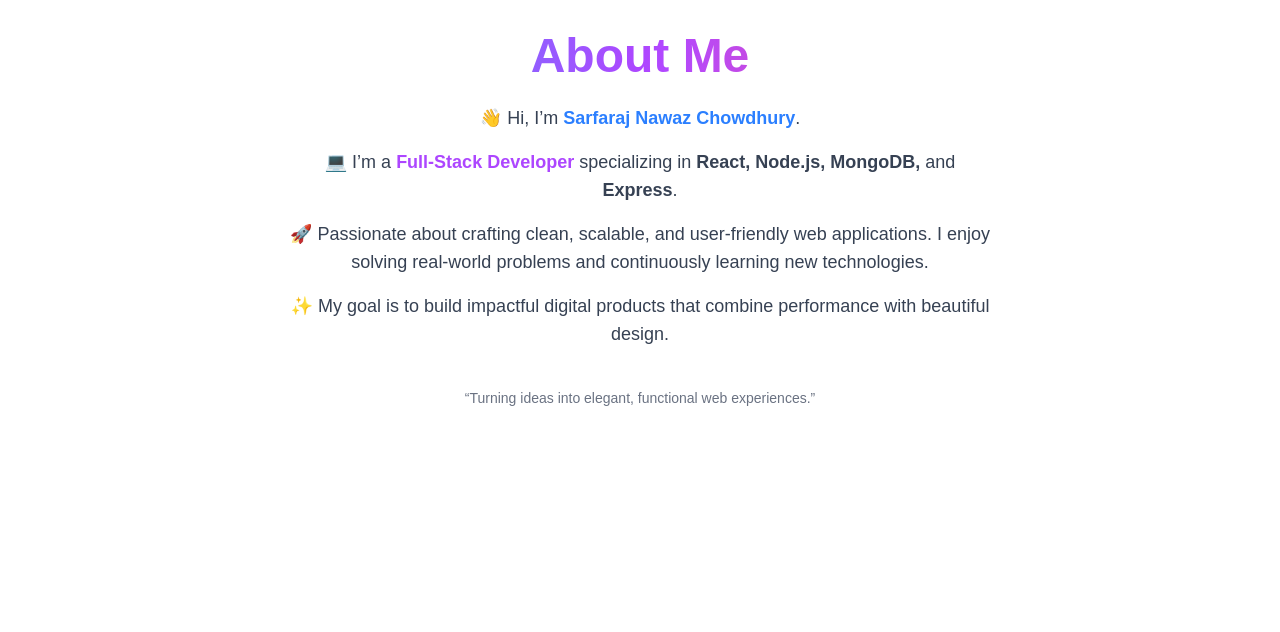
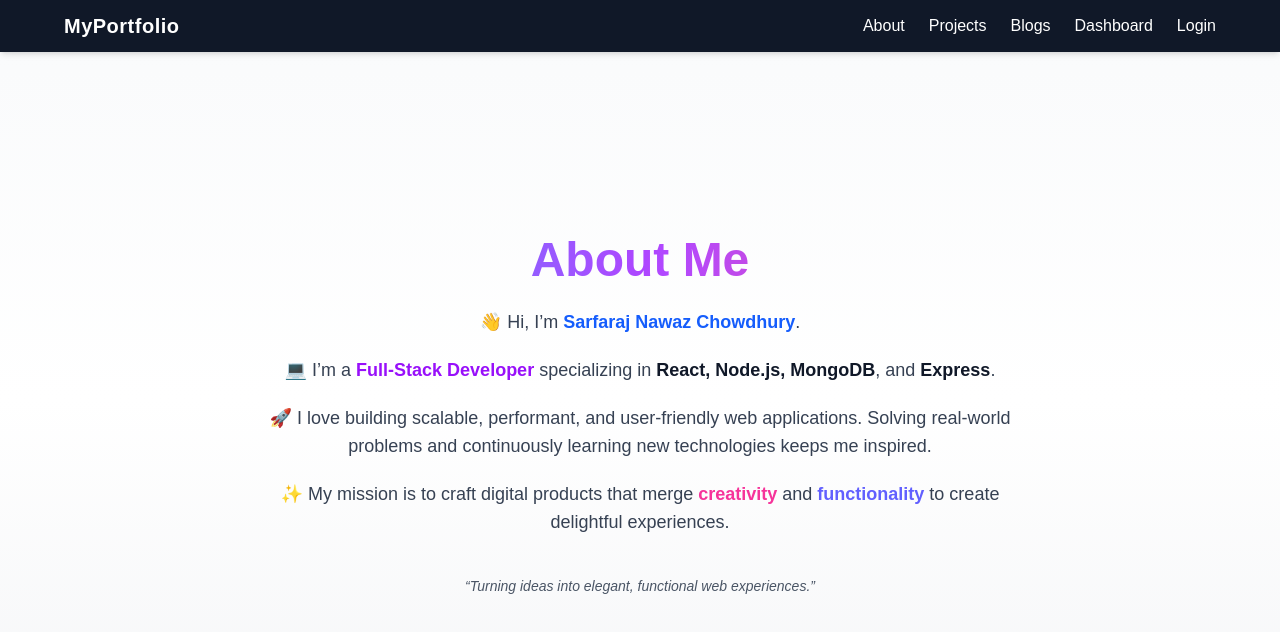
Before and after one commit to Sarfaraj525/portfolio-frontend, a Next.js app: page /about in a window 1280 px wide. Shown: the top 632 px of the page. Built offline with nearby package versions, Linux system fonts and the light colour scheme.

Commit message:
Navbar redesigned for mobile

```diff
--- a/package.json
+++ b/package.json
@@ -11,6 +11,7 @@
   "dependencies": {
     "axios": "^1.12.2",
     "framer-motion": "^12.23.24",
+    "lucide-react": "^0.545.0",
     "next": "15.5.4",
     "react": "19.1.0",
     "react-dom": "19.1.0",
--- a/src/app/about/page.tsx
+++ b/src/app/about/page.tsx
@@ -1,10 +1,16 @@
 "use client";
 
 import { motion } from "framer-motion";
+import Navbar from "@/components/Navbar";
 
 export default function About() {
   return (
-    <div className="p-8 max-w-3xl mx-auto text-center">
+    <>
+      <Navbar />
+
+      <section className="pt-24 pb-16 px-6 min-h-screen bg-gradient-to-b from-gray-50 via-white to-gray-100 dark:from-gray-900 dark:via-gray-950 dark:to-black flex flex-col items-center justify-center">
+        <div className="max-w-3xl text-center">
+          {/* Animated Title */}
           <motion.h1
             initial={{ opacity: 0, y: -20 }}
             animate={{ opacity: 1, y: 0 }}
@@ -14,36 +20,61 @@ export default function About() {
             About Me
           </motion.h1>
 
+          {/* Animated Paragraphs */}
           <motion.div
             initial={{ opacity: 0, y: 20 }}
             animate={{ opacity: 1, y: 0 }}
             transition={{ delay: 0.3, duration: 0.8 }}
-        className="space-y-4 text-gray-700 dark:text-gray-300 leading-relaxed"
+            className="space-y-5 text-gray-700 dark:text-gray-300 leading-relaxed"
           >
             <p className="text-lg">
-          👋 Hi, I’m <span className="font-semibold text-blue-500">Sarfaraj Nawaz Chowdhury</span>.
+              👋 Hi, I’m{" "}
+              <span className="font-semibold text-blue-600 dark:text-blue-400">
+                Sarfaraj Nawaz Chowdhury
+              </span>.
             </p>
             <p className="text-lg">
-          💻 I’m a <span className="font-semibold text-purple-500">Full-Stack Developer</span> specializing in
-          <span className="font-semibold"> React, Node.js, MongoDB,</span> and <span className="font-semibold">Express</span>.
+              💻 I’m a{" "}
+              <span className="font-semibold text-purple-600 dark:text-purple-400">
+                Full-Stack Developer
+              </span>{" "}
+              specializing in{" "}
+              <span className="font-semibold text-gray-900 dark:text-gray-100">
+                React, Node.js, MongoDB
+              </span>
+              , and{" "}
+              <span className="font-semibold text-gray-900 dark:text-gray-100">
+                Express
+              </span>.
             </p>
             <p className="text-lg">
-          🚀 Passionate about crafting clean, scalable, and user-friendly web applications.
-          I enjoy solving real-world problems and continuously learning new technologies.
+              🚀 I love building scalable, performant, and user-friendly web applications.
+              Solving real-world problems and continuously learning new technologies keeps me inspired.
             </p>
             <p className="text-lg">
-          ✨ My goal is to build impactful digital products that combine performance with beautiful design.
+              ✨ My mission is to craft digital products that merge{" "}
+              <span className="font-semibold text-pink-500 dark:text-pink-400">
+                creativity
+              </span>{" "}
+              and{" "}
+              <span className="font-semibold text-indigo-500 dark:text-indigo-400">
+                functionality
+              </span>{" "}
+              to create delightful experiences.
             </p>
           </motion.div>
 
+          {/* Animated Quote */}
           <motion.div
             initial={{ opacity: 0 }}
             animate={{ opacity: 1 }}
             transition={{ delay: 1.2, duration: 1 }}
-        className="mt-10 text-sm text-gray-500 dark:text-gray-400"
+            className="mt-10 text-sm italic text-gray-600 dark:text-gray-400"
           >
             <p>“Turning ideas into elegant, functional web experiences.”</p>
           </motion.div>
         </div>
+      </section>
+    </>
   );
 }
--- a/src/app/page.tsx
+++ b/src/app/page.tsx
@@ -4,9 +4,33 @@ export default function Home() {
   return (
     <>
       <Navbar />
-      <main className="p-8 text-center">
-        <h1 className="text-4xl font-bold mb-4">Welcome to My Portfolio</h1>
-        <p className="text-gray-700">Showcasing my work, blogs, and projects 🚀</p>
+
+      <main className="pt-20 min-h-screen flex flex-col items-center justify-center bg-gradient-to-b from-gray-900 via-gray-800 to-gray-900 text-white px-6 text-center">
+        <div className="max-w-3xl animate-fadeIn">
+          <h1 className="text-5xl sm:text-6xl font-extrabold mb-6 bg-clip-text text-transparent bg-gradient-to-r from-cyan-400 to-blue-500">
+            Welcome to My Portfolio
+          </h1>
+          <p className="text-lg sm:text-xl text-gray-300 mb-8">
+            👋 Hi, I’m <span className="font-semibold text-white">Sarfaraj Nawaz Chowdhury</span> — a passionate{" "}
+            <span className="text-cyan-400 font-semibold">Full-Stack Developer</span> who loves building
+            scalable web applications with clean UI and great UX.
+          </p>
+
+          <div className="flex flex-wrap justify-center gap-4">
+            <a
+              href="/projects"
+              className="px-6 py-3 bg-cyan-500 hover:bg-cyan-600 text-white font-semibold rounded-full shadow-md transition transform hover:-translate-y-1"
+            >
+              View My Projects
+            </a>
+            <a
+              href="/blogs"
+              className="px-6 py-3 border border-cyan-400 hover:bg-cyan-500 hover:text-white text-cyan-400 font-semibold rounded-full shadow-md transition transform hover:-translate-y-1"
+            >
+              Read My Blogs
+            </a>
+          </div>
+        </div>
       </main>
     </>
   );
--- a/src/components/Navbar.tsx
+++ b/src/components/Navbar.tsx
@@ -1,26 +1,99 @@
 "use client";
+
+import { useEffect, useState } from "react";
 import Link from "next/link";
 import { useAuth } from "@/hooks/useAuth";
 
+function MenuIcon({ className = "w-6 h-6" }: { className?: string }) {
+  return (
+    <svg className={className} viewBox="0 0 24 24" fill="none" aria-hidden>
+      <path d="M4 7h16M4 12h16M4 17h16" stroke="currentColor" strokeWidth="2" strokeLinecap="round" strokeLinejoin="round" />
+    </svg>
+  );
+}
+
+function CloseIcon({ className = "w-6 h-6" }: { className?: string }) {
+  return (
+    <svg className={className} viewBox="0 0 24 24" fill="none" aria-hidden>
+      <path d="M6 6l12 12M6 18L18 6" stroke="currentColor" strokeWidth="2" strokeLinecap="round" strokeLinejoin="round" />
+    </svg>
+  );
+}
+
 export default function Navbar() {
   const { isAuthenticated, logout } = useAuth();
+  const [menuOpen, setMenuOpen] = useState(false);
+
+  // prevent body scroll when mobile menu is open
+  useEffect(() => {
+    document.body.style.overflow = menuOpen ? "hidden" : "";
+    return () => {
+      document.body.style.overflow = "";
+    };
+  }, [menuOpen]);
+
+  const handleLogout = () => {
+    logout?.();
+    setMenuOpen(false);
+  };
 
   return (
-    <nav className="bg-gray-900 text-white px-6 py-3 flex justify-between items-center">
-      <Link href="/" className="text-xl font-semibold">MyPortfolio</Link>
-      <div className="flex gap-4">
-        <Link href="/about">About</Link>
-        <Link href="/projects">Projects</Link>
-        <Link href="/blogs">Blogs</Link>
-        <Link href="/dashboard">Dashboard</Link>
-        {isAuthenticated ? (
-          <>
-            {/* <Link href="/dashboard">Dashboard</Link> */}
-            <button onClick={logout} className="text-red-400 hover:text-red-300">Logout</button>
-          </>
-        ) : (
-          <Link href="/login">Login</Link>
-        )}
+    <nav className="bg-gray-900 text-white px-4 sm:px-6 py-3 shadow-md fixed w-full z-40">
+      <div className="max-w-6xl mx-auto flex items-center justify-between">
+        {/* Logo */}
+        <Link href="/" className="text-lg sm:text-xl font-bold tracking-wide">
+          MyPortfolio
+        </Link>
+
+        {/* Desktop Links */}
+        <div className="hidden md:flex items-center gap-6">
+          <Link href="/about" className="hover:text-gray-300 transition">About</Link>
+          <Link href="/projects" className="hover:text-gray-300 transition">Projects</Link>
+          <Link href="/blogs" className="hover:text-gray-300 transition">Blogs</Link>
+          <Link href="/dashboard" className="hover:text-gray-300 transition">Dashboard</Link>
+
+          {isAuthenticated ? (
+            <button onClick={handleLogout} className="text-red-400 hover:text-red-300 transition">Logout</button>
+          ) : (
+            <Link href="/login" className="hover:text-gray-300 transition">Login</Link>
+          )}
+        </div>
+
+        {/* Mobile Menu Button */}
+        <button
+          className="md:hidden p-2 rounded-md hover:bg-gray-800 focus:outline-none focus:ring-2 focus:ring-offset-2 focus:ring-gray-700"
+          onClick={() => setMenuOpen((s) => !s)}
+          aria-label={menuOpen ? "Close menu" : "Open menu"}
+          aria-expanded={menuOpen}
+        >
+          {menuOpen ? <CloseIcon /> : <MenuIcon />}
+        </button>
+      </div>
+
+      {/* Mobile Menu */}
+      <div
+        aria-hidden={!menuOpen}
+        className={`md:hidden bg-gray-800 w-full origin-top transform transition-all duration-200 ease-out ${
+          menuOpen ? "max-h-[500px] opacity-100 mt-3 py-4 px-4 rounded-b-lg" : "max-h-0 opacity-0 overflow-hidden"
+        }`}
+      >
+        <div className="flex flex-col gap-3">
+          <Link href="/about" onClick={() => setMenuOpen(false)} className="block py-2">About</Link>
+          <Link href="/projects" onClick={() => setMenuOpen(false)} className="block py-2">Projects</Link>
+          <Link href="/blogs" onClick={() => setMenuOpen(false)} className="block py-2">Blogs</Link>
+          <Link href="/dashboard" onClick={() => setMenuOpen(false)} className="block py-2">Dashboard</Link>
+
+          {isAuthenticated ? (
+            <button
+              onClick={handleLogout}
+              className="text-red-400 hover:text-red-300 text-left py-2"
+            >
+              Logout
+            </button>
+          ) : (
+            <Link href="/login" onClick={() => setMenuOpen(false)} className="block py-2">Login</Link>
+          )}
+        </div>
       </div>
     </nav>
   );
```
Also changed, not shown: 1 other file (tests, documents, lock files or other folders). Lines whose indentation alone changed are shown as unchanged.
